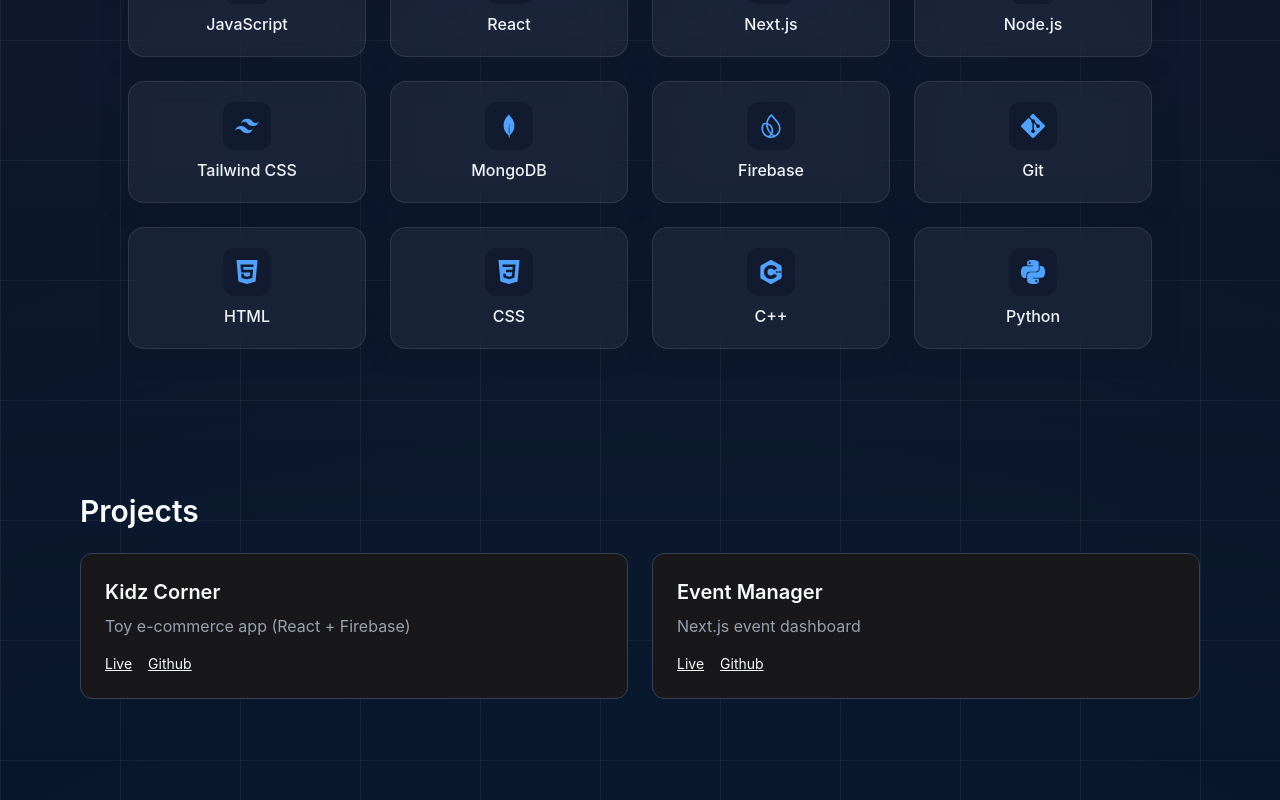
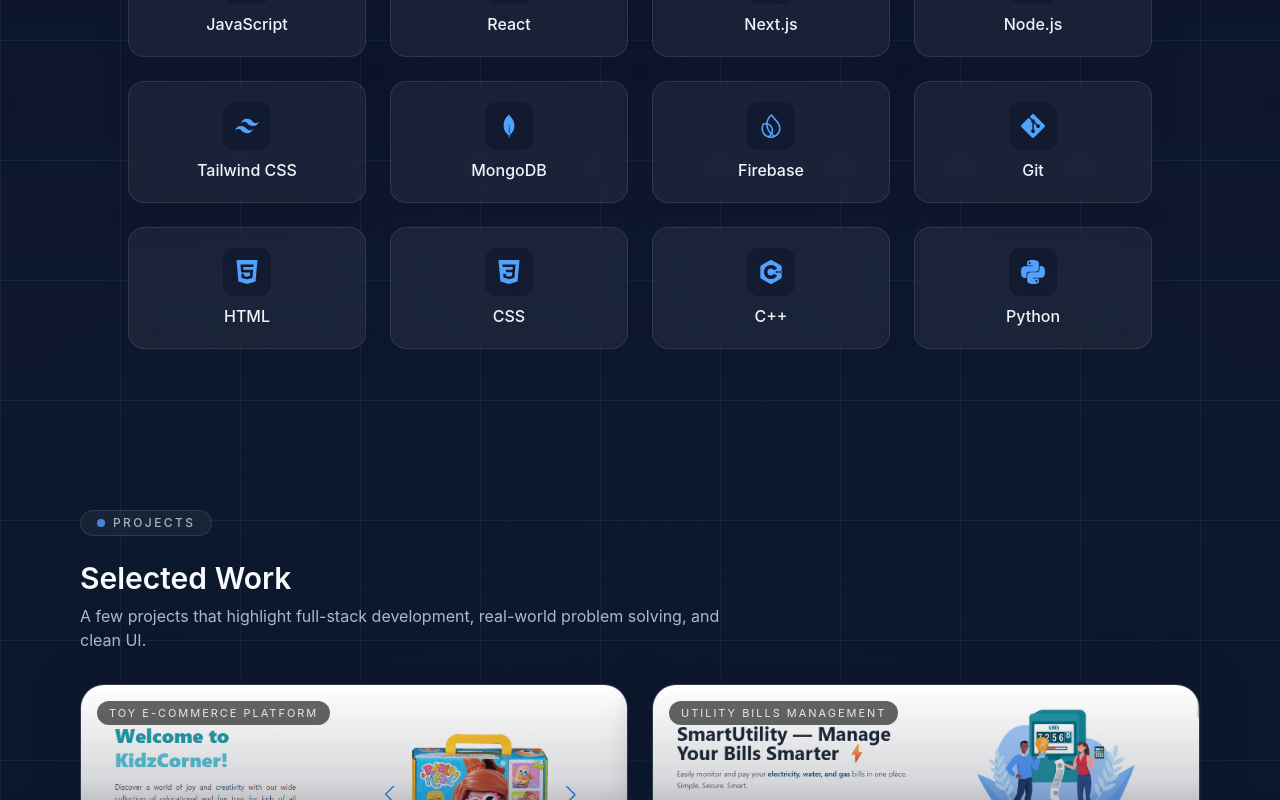
Before and after one commit to Mahfuz5634/My-Portfolio, a React (Vite) app: page / in a window 1280 px wide. Shown: the part 2000-2800 px from the top of the page. Built offline with nearby package versions, Linux system fonts and the light colour scheme.

Commit message:
improve desing and added project section

```diff
--- a/src/components/Projects.jsx
+++ b/src/components/Projects.jsx
@@ -1,44 +1,124 @@
 import React from "react";
+import kidzImg from "../assets/kidz.png";
+import utilityImg from "../assets/smart.png";
+import { image } from "framer-motion/client";
 
 const Projects = () => {
   const projects = [
     {
       name: "Kidz Corner",
-      desc: "Toy e-commerce app (React + Firebase)",
-      link: "#",
-      github: "#",
+      tagline: "Toy e-commerce platform",
+      desc: "A user-friendly toy marketplace with secure auth, profile management, order history, and protected routes. Responsive UI with playful animations.",
+      tech: [
+        "React",
+        "React Router",
+        "Firebase Auth",
+        "Tailwind CSS",
+        "DaisyUI",
+      ],
+      live: "https://kidz-corner-webapp.netlify.app/",
+      github: "https://github.com/your-username/kidz-corner", // replace
+      image:kidzImg
+
+
     },
     {
-      name: "Event Manager",
-      desc: "Next.js event dashboard",
-      link: "#",
-      github: "#",
+      name: "Smart Utility BD",
+      tagline: "Utility bills management",
+      desc: "Full-stack MERN app to track and pay monthly Electricity, Gas, Water, and Internet bills. Includes real-time CRUD, PDF reports, and category filters.",
+      tech: ["React", "Firebase", "Tailwind CSS", "DaisyUI"],
+      live: "https://smart-utility-bd.netlify.app/",
+      github: "https://github.com/your-username/smart-utility-bd", // replace
+      image:utilityImg,
+
     },
   ];
 
   return (
-    <section id="projects" className="py-16">
-      <h2 className="text-3xl font-semibold mb-6">Projects</h2>
+    <section id="projects" className="py-20">
+      <div className="max-w-6xl mx-auto">
+        {/* label */}
+        <div className="inline-flex items-center gap-2 rounded-full border border-white/10 bg-white/5 px-4 py-1 mb-6 backdrop-blur">
+          <span className="h-2 w-2 rounded-full bg-blue-400 animate-pulse" />
+          <span className="text-xs font-medium uppercase tracking-[0.2em] text-slate-300/80">
+            Projects
+          </span>
+        </div>
+
+        <h2 className="text-2xl sm:text-3xl font-semibold mb-2 text-slate-50">
+          Selected Work
+        </h2>
+        <p className="text-sm sm:text-base text-slate-300/85 mb-8 max-w-2xl">
+          A few projects that highlight full-stack development, real-world
+          problem solving, and clean UI.
+        </p>
 
         <div className="grid md:grid-cols-2 gap-6">
           {projects.map((p) => (
-          <div
+            <article
               key={p.name}
-            className="p-6 bg-zinc-900 rounded-xl border border-gray-700"
+              className="group rounded-3xl border border-white/10 bg-white/5 overflow-hidden backdrop-blur-xl shadow-[0_0_40px_rgba(15,23,42,0.75)] hover:border-blue-500/60 transition-all"
             >
-            <h3 className="text-xl font-semibold">{p.name}</h3>
-            <p className="text-gray-400 my-2">{p.desc}</p>
+              {/* image */}
+              <div className="relative h-48 overflow-hidden">
+                <img
+                  src={p.image}
+                  alt={p.name}
+                  className="h-full w-full object-cover transform group-hover:scale-105 transition-transform duration-500"
+                />
+                <div className="pointer-events-none absolute inset-0 bg-gradient-to-t from-slate-950/70 via-slate-950/20 to-transparent opacity-80" />
+                <span className="absolute left-4 top-4 rounded-full bg-black/60 px-3 py-1 text-[11px] uppercase tracking-[0.18em] text-slate-200">
+                  {p.tagline}
+                </span>
+              </div>
 
-            <div className="flex gap-4 mt-4 text-sm">
-              <a href={p.link} className="underline">
-                Live
+              {/* content */}
+              <div className="p-5 sm:p-6 flex flex-col gap-4">
+                <div>
+                  <h3 className="text-lg sm:text-xl font-semibold text-slate-50">
+                    {p.name}
+                  </h3>
+                  <p className="mt-2 text-sm sm:text-[0.95rem] text-slate-300/90 leading-relaxed">
+                    {p.desc}
+                  </p>
+                </div>
+
+                {/* tech chips */}
+                <div className="flex flex-wrap gap-2">
+                  {p.tech.map((t) => (
+                    <span
+                      key={t}
+                      className="rounded-full bg-slate-900/70 border border-white/10 px-2.5 py-1 text-[11px] text-slate-200"
+                    >
+                      {t}
+                    </span>
+                  ))}
+                </div>
+
+                {/* actions */}
+                <div className="mt-1 flex items-center gap-3 text-sm">
+                  <a
+                    href={p.live}
+                    target="_blank"
+                    rel="noopener noreferrer"
+                    className="inline-flex items-center gap-1 rounded-full bg-gradient-to-r from-blue-500 to-indigo-500 px-4 py-1.5 font-medium text-xs sm:text-sm text-white shadow-lg shadow-blue-500/30 hover:from-blue-600 hover:to-indigo-600 transition"
+                  >
+                    <span>Live</span>
+                    <span className="text-xs">↗</span>
                   </a>
-              <a href={p.github} className="underline">
-                Github
+                  <a
+                    href={p.github}
+                    target="_blank"
+                    rel="noopener noreferrer"
+                    className="inline-flex items-center gap-1 rounded-full border border-white/20 bg-white/5 px-3.5 py-1.5 text-xs sm:text-sm font-medium text-slate-100 hover:border-blue-400/70 transition"
+                  >
+                    <span>GitHub</span>
                   </a>
                 </div>
               </div>
+            </article>
           ))}
+        </div>
       </div>
     </section>
   );
```
Also changed, not shown: src/assets/kidz.png (added), src/assets/smart.png (added). Lines whose indentation alone changed are shown as unchanged.
